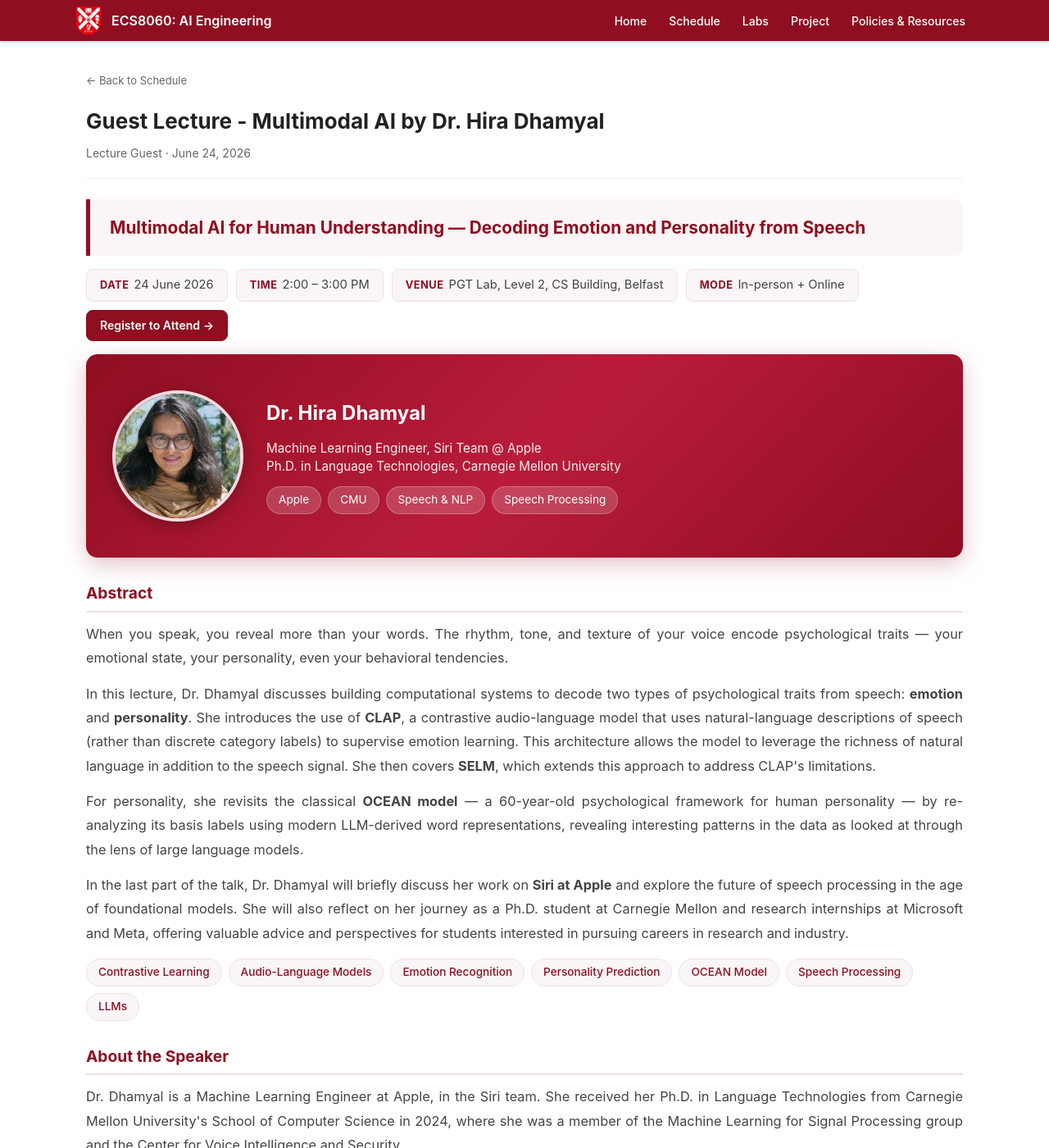
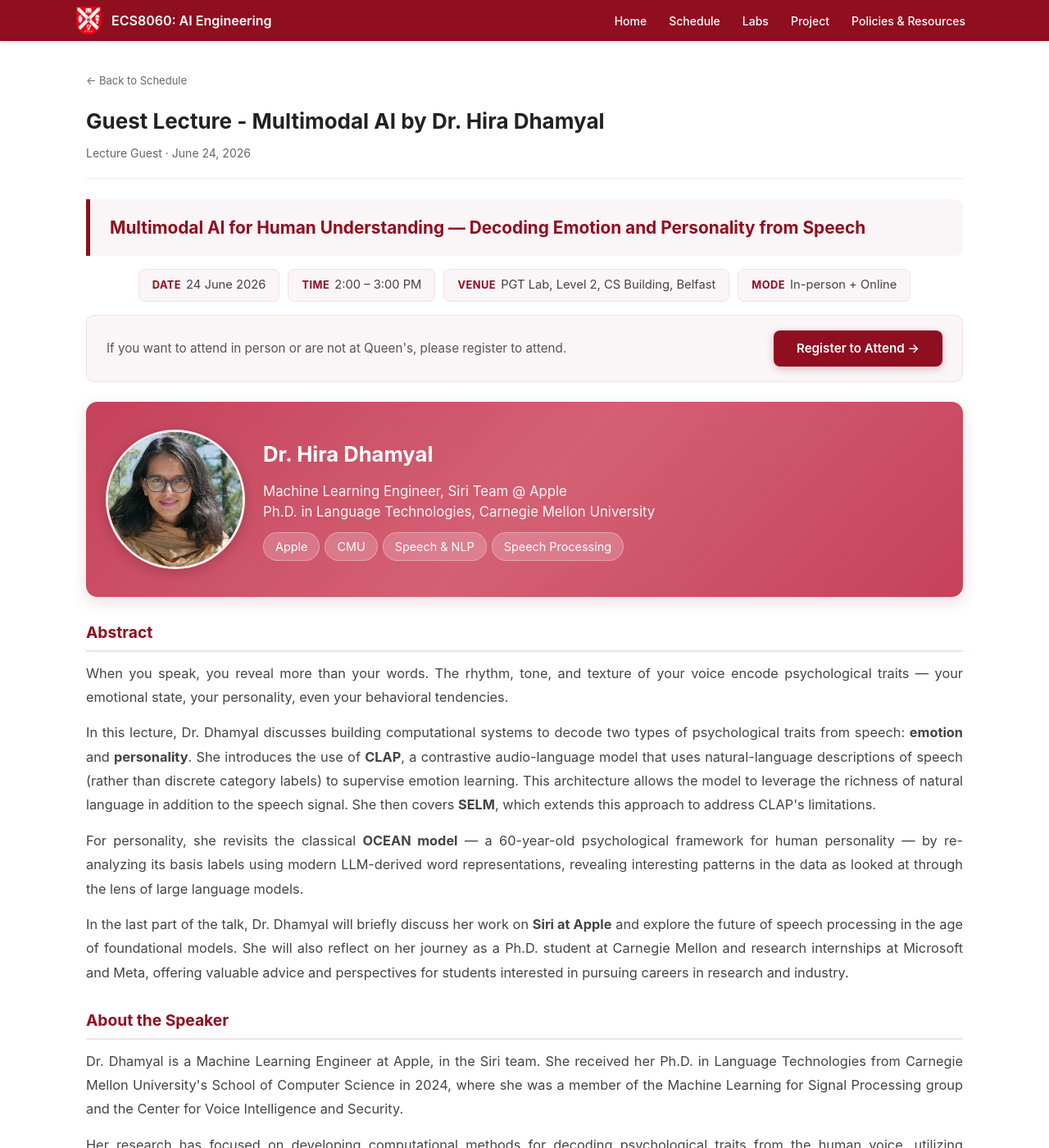
Before and after one commit to awaisrauf/ai_engineering_course, a Jekyll site: the page built from notes/guest-multimodal-dr-hira.md, in a window 1280 px wide and 1400 px high. Shown: the whole window at 82% size. Built offline with Jekyll 4.4.1, drawn with Linux system fonts in a browser that asks for light colours; some of the changed lines change nothing that is shown.

Commit message:
final changes

```diff
--- a/notes/guest-multimodal-dr-hira.md
+++ b/notes/guest-multimodal-dr-hira.md
@@ -22,25 +22,25 @@
 }
 
 .guest-hero {
-  background: linear-gradient(135deg, #8F0E20 0%, #b91c3a 50%, #8F0E20 100%);
+  background: linear-gradient(135deg, #c4425a 0%, #d46074 50%, #c4425a 100%);
   border-radius: 14px;
-  padding: 28px 32px;
+  padding: 18px 24px;
   margin: 0 0 24px 0;
   color: white;
   display: flex;
-  gap: 28px;
+  gap: 22px;
   align-items: center;
-  width: 100%;
-  box-shadow: 0 8px 28px rgba(143, 14, 32, 0.25);
+  max-width: 100%;
+  box-shadow: 0 6px 20px rgba(143, 14, 32, 0.15);
 }
 
 .guest-hero .speaker-photo {
-  width: 160px;
-  height: 160px;
+  width: 170px;
+  height: 170px;
   border-radius: 50%;
   object-fit: cover;
-  border: 4px solid rgba(255,255,255,0.85);
-  box-shadow: 0 4px 20px rgba(0,0,0,0.3);
+  border: 3px solid rgba(255,255,255,0.9);
+  box-shadow: 0 4px 16px rgba(0,0,0,0.2);
   flex-shrink: 0;
 }
 
@@ -50,7 +50,7 @@
 }
 
 .guest-hero .speaker-info h2 {
-  font-size: 1.5rem;
+  font-size: 1.6rem;
   margin: 0 0 6px 0;
   font-weight: 700;
   color: white;
@@ -58,25 +58,24 @@
 }
 
 .guest-hero .speaker-info .speaker-role {
-  font-size: 0.95rem;
-  opacity: 0.93;
+  font-size: 1.05rem;
+  opacity: 0.95;
+  line-height: 1.5;
   margin-bottom: 12px;
-  line-height: 1.5;
 }
 
 .guest-hero .speaker-info .speaker-affiliations {
   display: flex;
-  gap: 8px;
+  gap: 6px;
   flex-wrap: wrap;
 }
 
 .guest-hero .speaker-info .speaker-affiliations span {
-  background: rgba(255,255,255,0.18);
+  background: rgba(255,255,255,0.2);
   padding: 5px 14px;
   border-radius: 20px;
-  font-size: 0.85rem;
-  backdrop-filter: blur(4px);
-  border: 1px solid rgba(255,255,255,0.25);
+  font-size: 0.9rem;
+  border: 1px solid rgba(255,255,255,0.3);
 }
 
 .event-bar {
@@ -87,6 +86,7 @@
   font-size: 0.92rem;
   color: #444;
   align-items: center;
+  justify-content: center;
 }
 
 .event-bar .event-item {
@@ -106,20 +106,41 @@
   letter-spacing: 0.5px;
 }
 
-.event-bar .event-item.register-item {
-  background: #8F0E20;
-  border-color: #8F0E20;
+.register-block {
+  background: #faf5f6;
+  border: 1px solid #f0e0e3;
+  border-radius: 10px;
+  padding: 18px 24px;
+  margin: 16px 0 24px 0;
+  display: flex;
+  align-items: center;
+  justify-content: space-between;
+  flex-wrap: wrap;
+  gap: 12px;
 }
 
-.event-bar .event-item.register-item a {
-  color: white;
+.register-block p {
+  margin: 0;
+  color: #555;
+  font-size: 0.95rem;
+}
+
+.register-block a {
+  display: inline-block;
+  background: #8F0E20;
+  color: white !important;
+  padding: 10px 28px;
+  border-radius: 8px;
   text-decoration: none;
   font-weight: 600;
-  font-size: 0.88rem;
+  font-size: 0.95rem;
+  transition: all 0.2s;
+  box-shadow: 0 3px 10px rgba(143, 14, 32, 0.25);
 }
 
-.event-bar .event-item.register-item a:hover {
-  opacity: 0.85;
+.register-block a:hover {
+  background: #a61228;
+  transform: translateY(-1px);
 }
 
 .section-block {
@@ -141,21 +162,62 @@
   text-align: justify;
 }
 
-.topic-tags {
-  display: flex;
-  flex-wrap: wrap;
-  gap: 8px;
-  margin: 16px 0;
-}
+/* Mobile responsive */
+@media (max-width: 600px) {
+  .guest-hero {
+    flex-direction: column;
+    text-align: center;
+    padding: 28px 20px;
+    gap: 14px;
+  }
 
-.topic-tags span {
-  background: #faf5f6;
-  color: #8F0E20;
-  padding: 5px 14px;
-  border-radius: 20px;
-  font-size: 0.85rem;
-  font-weight: 500;
-  border: 1px solid #f0e0e3;
+  .guest-hero .speaker-photo {
+    width: 140px;
+    height: 140px;
+  }
+
+  .guest-hero .speaker-info {
+    min-width: unset;
+  }
+
+  .guest-hero .speaker-info h2 {
+    font-size: 1.5rem;
+  }
+
+  .guest-hero .speaker-info .speaker-role {
+    font-size: 1rem;
+  }
+
+  .guest-hero .speaker-info .speaker-affiliations {
+    justify-content: center;
+  }
+
+  .event-bar {
+    flex-direction: column;
+    align-items: stretch;
+  }
+
+  .event-bar .event-item {
+    justify-content: center;
+  }
+
+  .talk-title-card h3 {
+    font-size: 1.1rem;
+  }
+
+  .section-block p {
+    text-align: left;
+    font-size: 0.95rem;
+  }
+
+  .register-block {
+    flex-direction: column;
+    text-align: center;
+  }
+
+  .guest-hero {
+    max-width: 100%;
+  }
 }
 </style>
 
@@ -168,7 +230,11 @@
   <div class="event-item"><strong>Time</strong> 2:00 &ndash; 3:00 PM</div>
   <div class="event-item"><strong>Venue</strong> PGT Lab, Level 2, CS Building, Belfast</div>
   <div class="event-item"><strong>Mode</strong> In-person + Online</div>
-  <div class="event-item register-item"><a href="https://forms.cloud.microsoft/e/kBPV0XB8R8" target="_blank">Register to Attend &rarr;</a></div>
+</div>
+
+<div class="register-block">
+  <p>If you want to attend in person or are not at Queen's, please register to attend.</p>
+  <a href="https://forms.cloud.microsoft/e/kBPV0XB8R8" target="_blank">Register to Attend &rarr;</a>
 </div>
 
 <div class="guest-hero">
@@ -202,16 +268,6 @@
 <p>
 In the last part of the talk, Dr. Dhamyal will briefly discuss her work on <strong>Siri at Apple</strong> and explore the future of speech processing in the age of foundational models. She will also reflect on her journey as a Ph.D. student at Carnegie Mellon and research internships at Microsoft and Meta, offering valuable advice and perspectives for students interested in pursuing careers in research and industry.
 </p>
-
-<div class="topic-tags">
-  <span>Contrastive Learning</span>
-  <span>Audio-Language Models</span>
-  <span>Emotion Recognition</span>
-  <span>Personality Prediction</span>
-  <span>OCEAN Model</span>
-  <span>Speech Processing</span>
-  <span>LLMs</span>
-</div>
 </div>
 
 <div class="section-block">
```
